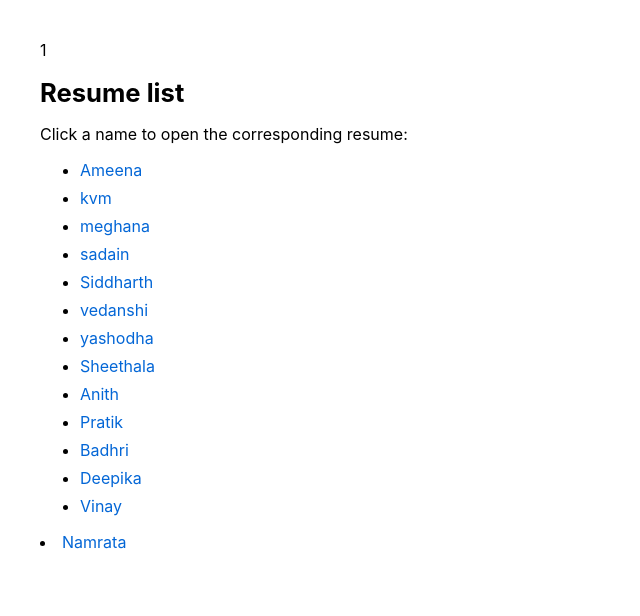
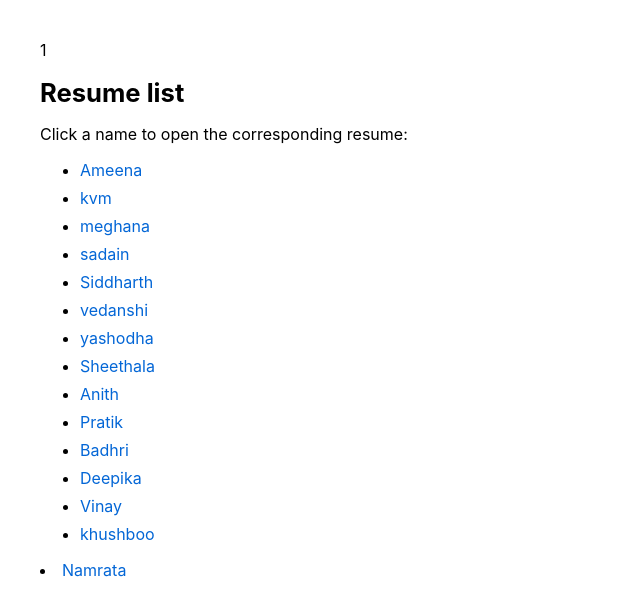
Before and after one commit to vipinoceans/ISBRDSBA2426, a plain HTML site: page index.html in a window 1280 px wide. Shown: the whole page, without its empty margins (0-640 px from the left). Drawn offline with Linux system fonts and the light colour scheme.

Commit message:
Update index.html

```diff
--- a/index.html
+++ b/index.html
@@ -31,6 +31,7 @@
       <li><a href="badhri.html">Badhri</a></li>
       <li><a href="deepika.html">Deepika</a></li>
       <li><a href="Vinay.html">Vinay</a></li>
+      <li><a href="khushboo">khushboo</a></li>
     </ul>
     <li><a href="resume_git_n.html">Namrata</a></li>
 
```
